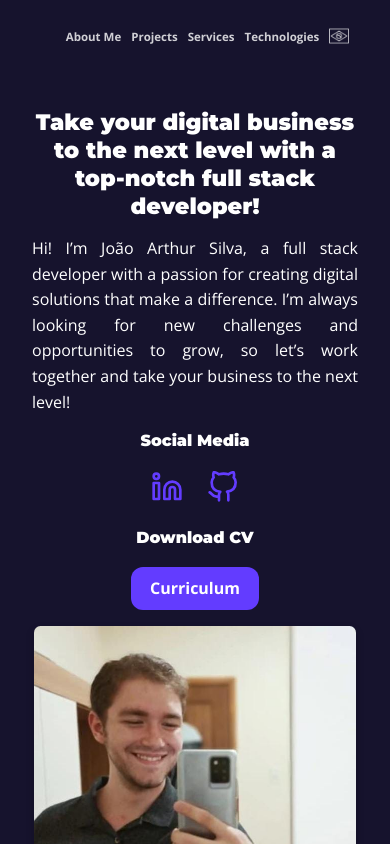
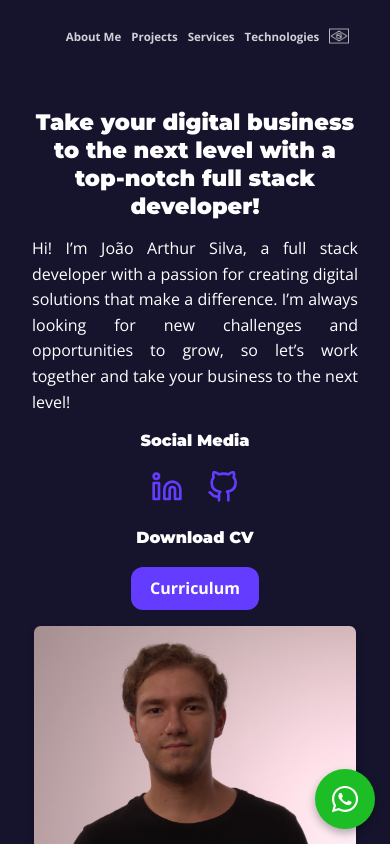
Before and after one commit to JoaoArthur25/JoaoArthur_Portfolio, a React (Create React App) app: page / in a window 390 px wide. Shown: the top 844 px of the page. Built offline with nearby package versions, Linux system fonts and the light colour scheme.

Commit message:
Adicionando WhatsappButton

```diff
--- a/src/components/About/index.jsx
+++ b/src/components/About/index.jsx
@@ -14,7 +14,7 @@ import {
 } from "./styles";
 import "../../i18";
 import { useTranslation } from "react-i18next";
-import profileImage from "../../images/profile.jpeg";
+import profileImage from "../../images/profile.png";
 import { FiLinkedin, FiGithub } from "react-icons/fi";
 
 const About = () => {
--- /dev/null
+++ b/src/components/WhatsappButton/WhatsappButton.css
@@ -0,0 +1,38 @@
+.whatsapp-button {
+  position: fixed;
+  bottom: 20px;
+  right: 20px;
+  background-color: #1dbe25;
+  width: 50px;
+  height: 50px;
+  display: flex;
+  align-items: center;
+  justify-content: center;
+  border-radius: 50%;
+  box-shadow: 0 4px 8px rgba(0, 0, 0, 0.3);
+  transition: background-color 0.3s, transform 0.3s;
+  z-index: 1000;
+}
+
+.whatsapp-icon {
+  color: white;
+  font-size: 24px;
+}
+
+.whatsapp-button:hover {
+  background-color: rgb(99, 60, 255);
+  transform: scale(1.1);
+}
+
+@media (max-width: 768px) {
+  .whatsapp-button {
+    bottom: 15px;
+    right: 15px;
+    width: 60px;
+    height: 60px;
+  }
+
+  .whatsapp-icon {
+    font-size: 30px;
+  }
+}
--- /dev/null
+++ b/src/components/WhatsappButton/index.jsx
@@ -0,0 +1,15 @@
+import React from "react";
+import { FaWhatsapp } from "react-icons/fa";
+import "./WhatsappButton.css";
+
+const WhatsappButton = () => {
+  const whatsappLink = "https://wa.me/5591984891906";
+
+  return (
+    <a href={whatsappLink} className="whatsapp-button" target="_blank" rel="noopener noreferrer">
+      <FaWhatsapp className="whatsapp-icon" />
+    </a>
+  );
+};
+
+export default WhatsappButton;
--- a/src/index.jsx
+++ b/src/index.jsx
@@ -10,6 +10,7 @@ import "slick-carousel/slick/slick.css";
 import "slick-carousel/slick/slick-theme.css";
 import Services from "./components/Services";
 import Projects from "./components/Projects";
+import WhatsappButton from "./components/WhatsappButton";
 
 const App = () => {
   return (
@@ -21,6 +22,7 @@ const App = () => {
         <Projects />
         <Services />
         <Tecs />
+        <WhatsappButton />
       </>
     </ThemeProvider>
   );
```
Also changed, not shown: src/images/profile.jpeg (deleted), src/images/profile.png (added).
